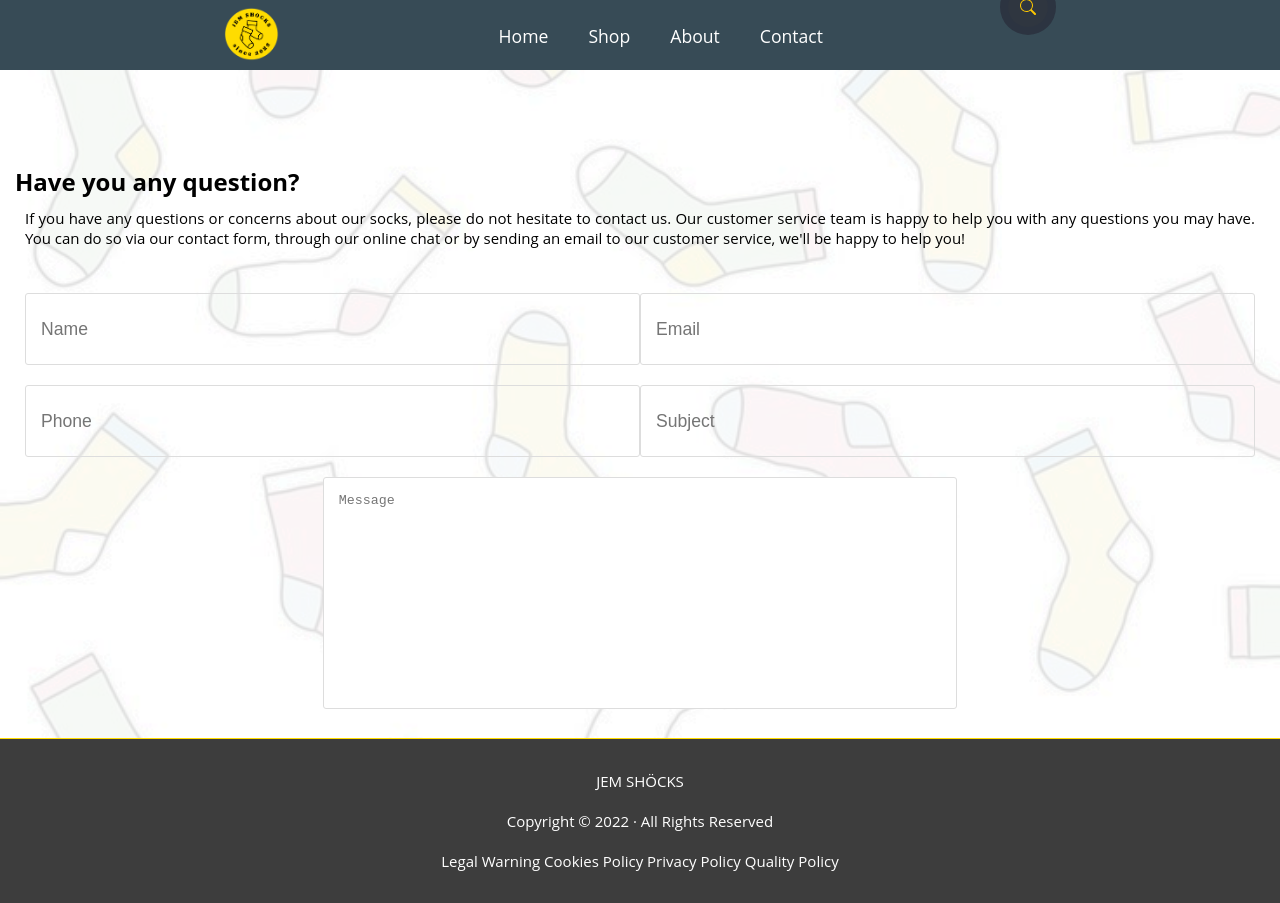
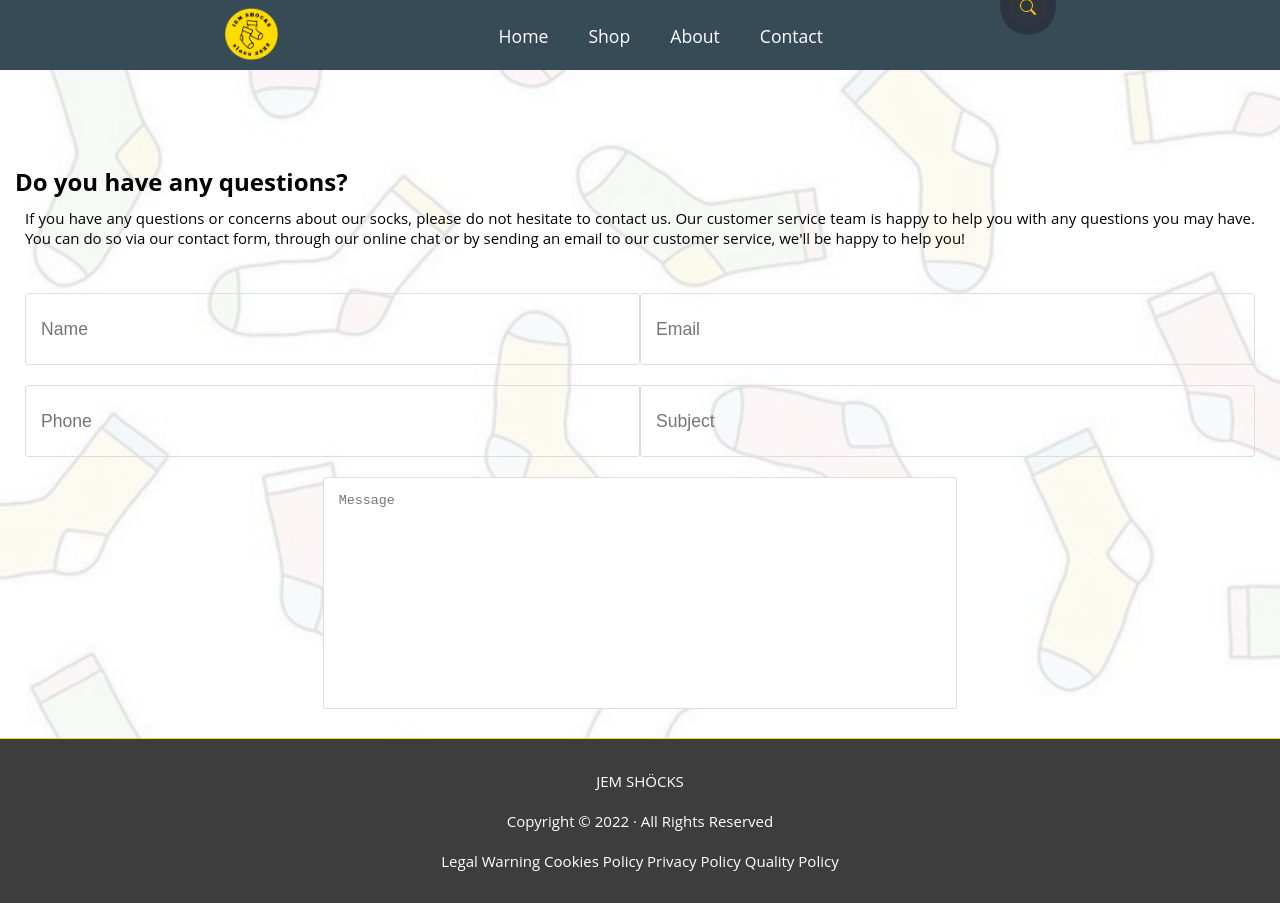
Before and after one commit to Yorrryiii/JEM_Shocks, a React (Create React App) app in the folder jem_shocks/: page /JEM_SHOCKS/contact in a window 1280 px wide. Built offline with nearby package versions, Linux system fonts and the light colour scheme; a web font is replaced by a local one.

Commit message:
no message

```diff
--- a/jem_shocks/src/components/Contact.jsx
+++ b/jem_shocks/src/components/Contact.jsx
@@ -11,7 +11,7 @@ export class Contact extends Component {
                     {/* div que engloba el formulario */}
                     <div id='FormularioContacto'>
                         <div id='tituloForm'>
-                            <h2>Have you any question?</h2>
+                            <h2>Do you have any questions?</h2>
                             <p className='descripcionPregunta'>
                                 If you have any questions or concerns about our socks, please do not hesitate to contact us.
                                 Our customer service team is happy to help you with any questions you may have.
```
